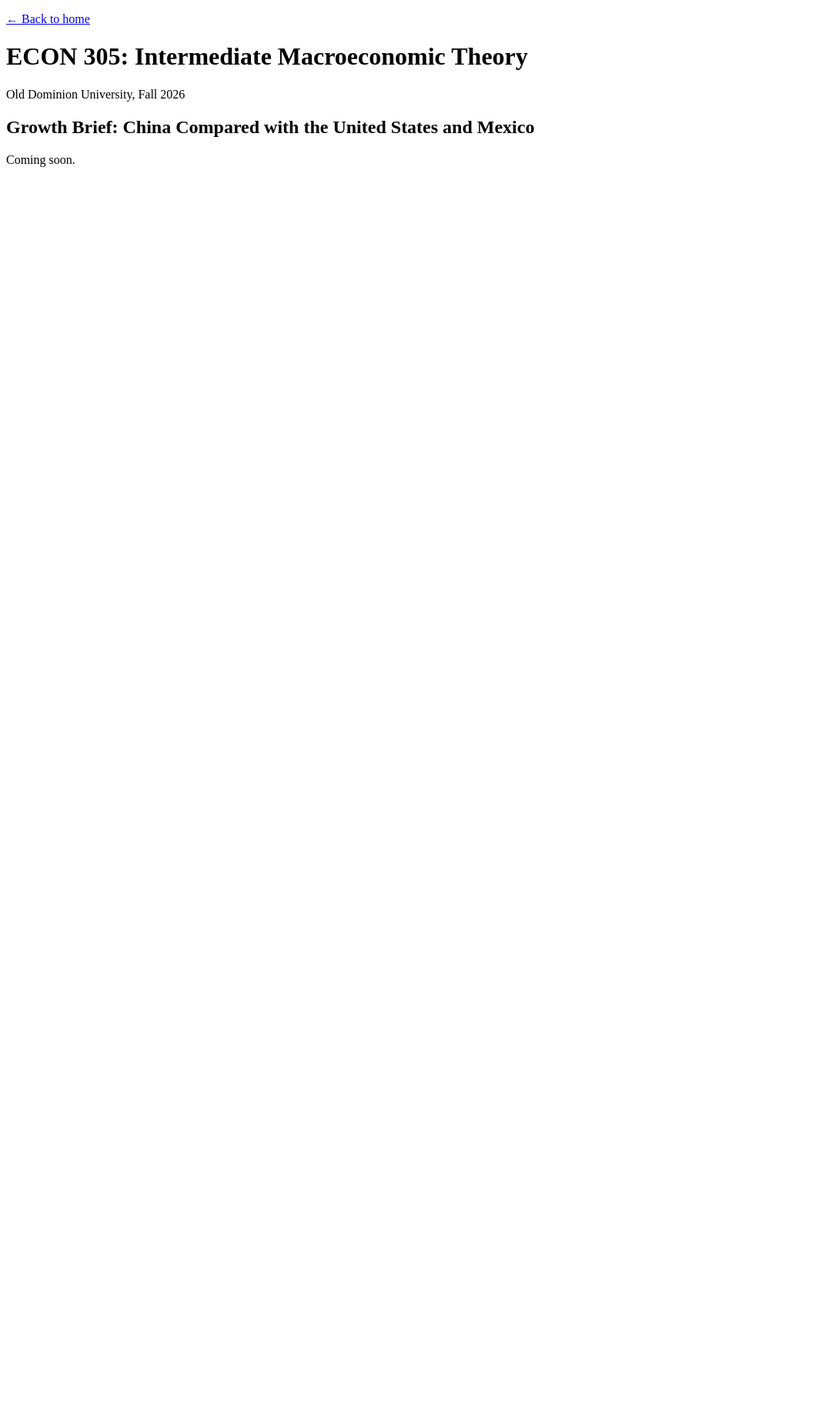
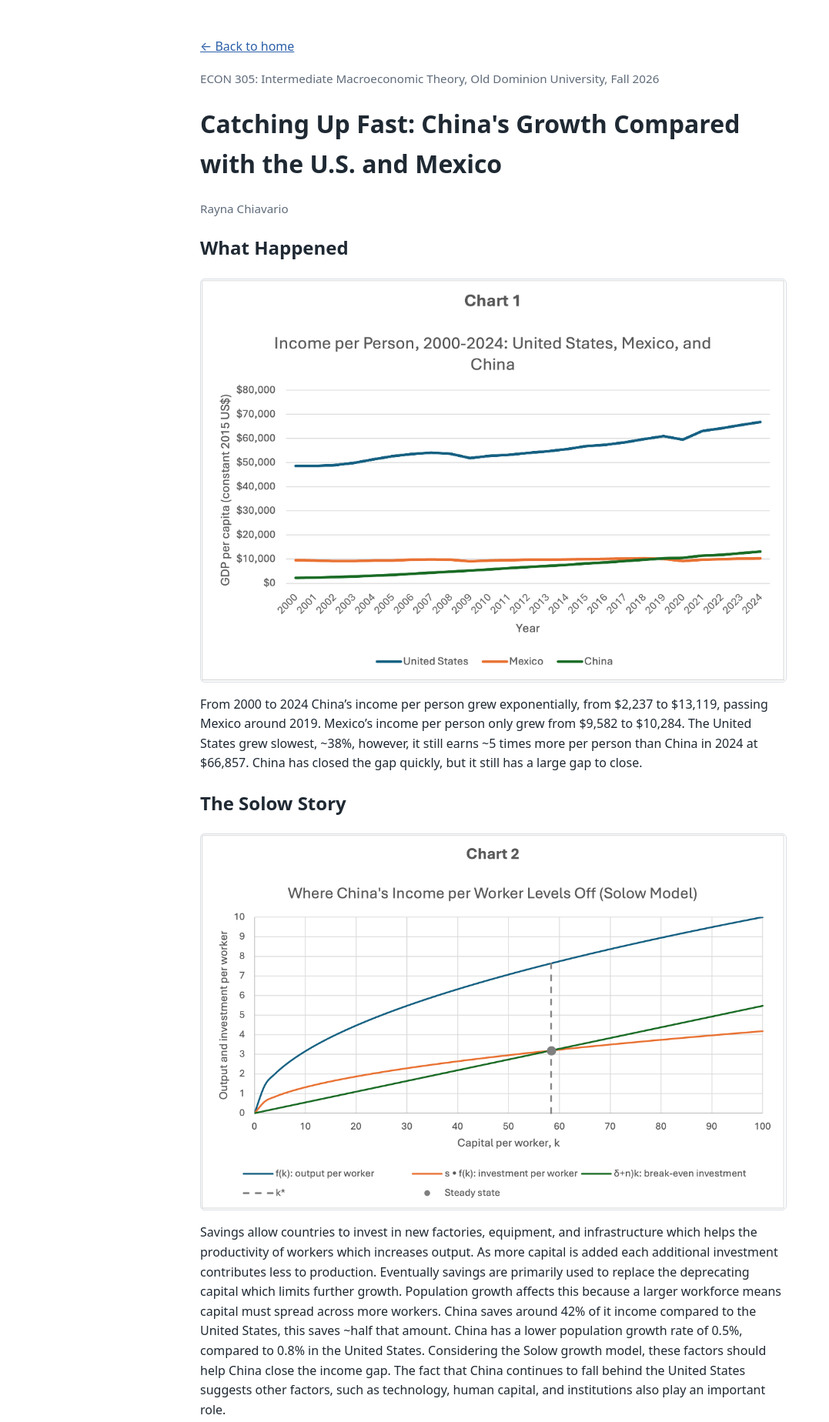
Before and after one commit to RaynaChia/e-portfolio-2027, a plain HTML site: page econ305.html in a window 1280 px wide. Shown: the top 1848 px of the page at 77% size, without its empty margins (0-1077 px from the left). Before the commit the page ends 800 px from the top, so only its background shows below. Drawn offline with Linux system fonts and the light colour scheme.

Commit message:
Revise ECON 305 growth brief content and title
Updated the title and added content on China's economic growth, including comparisons with the U.S. and Mexico, and discussed the Solow growth model and institutional factors affecting growth.

```diff
--- a/econ305.html
+++ b/econ305.html
@@ -3,15 +3,36 @@
 <head>
   <meta charset="UTF-8">
   <meta name="viewport" content="width=device-width, initial-scale=1.0">
-  <title>ECON 305 | Rayna Chiavario</title>
+  <title>ECON 305 Growth Brief | Rayna Chiavario</title>
+  <style>
+    body { font-family: system-ui, -apple-system, "Segoe UI", Roboto, sans-serif; color: #1f2933; max-width: 760px; margin: 0 auto; padding: 2rem 1.5rem; line-height: 1.6; }
+    a { color: #2b5fa8; }
+    img { max-width: 100%; display: block; margin: 1rem 0; border: 1px solid #d9dee5; border-radius: 6px; }
+    .muted { color: #5f6b7a; font-size: .95rem; }
+  </style>
 </head>
 <body>
   <p><a href="index.html">← Back to home</a></p>
+  <p class="muted">ECON 305: Intermediate Macroeconomic Theory, Old Dominion University, Fall 2026</p>
 
-  <h1>ECON 305: Intermediate Macroeconomic Theory</h1>
-  <p>Old Dominion University, Fall 2026</p>
+  <h1>Catching Up Fast: China's Growth Compared with the U.S. and Mexico</h1>
+  <p class="muted">Rayna Chiavario</p>
 
-  <h2>Growth Brief: China Compared with the United States and Mexico</h2>
-  <p>Coming soon.</p>
+  <h2>What Happened</h2>
+  <img src="chart1.png" alt="Income per person, 2000–2024: United States, Mexico, and China">
+  <p>From 2000 to 2024 China’s income per person grew exponentially, from $2,237 to $13,119, passing Mexico around 2019. Mexico’s income per person only grew from $9,582 to $10,284. The United States grew slowest, ~38%, however, it still earns ~5 times more per person than China in 2024 at $66,857. China has closed the gap quickly, but it still has a large gap to close.</p>
+
+  <h2>The Solow Story</h2>
+  <img src="solow.png" alt="Solow diagram for China">
+  <p>Savings allow countries to invest in new factories, equipment, and infrastructure which helps the productivity of workers which increases output. As more capital is added each additional investment contributes less to production. Eventually savings are primarily used to replace the deprecating capital which limits further growth. Population growth affects this because a larger workforce means capital must spread across more workers. China saves around 42% of it income compared to the United States, this saves ~half that amount. China has a lower population growth rate of 0.5%, compared to 0.8% in the United States. Considering the Solow growth model, these factors should help China close the income gap. The fact that China continues to fall behind the United States suggests other factors, such as technology, human capital, and institutions also play an important role.</p>
+
+  <h2>What the Model Leaves Out</h2>
+  <img src="institutions.png" alt="Government Effectiveness scores, 2024">
+  <p>When a government has an effective role within the economy, such as building roads, schools, enforcing contracts, and carrying out policy reliably, it lets businesses invest and us capital productively. On this measure, in 2024 the United States scores 1.30, China 0.70, and Mexico -0.19, which follows the same order as their incomes per person. Chinas score rose from -0.57 in 2002 while Mexico’s slow growth. China’s remaining gap with the United States suggests better intuitions, not just more saving, that is the key to closing it.</p>
+
+  <h2>One Policy and Its Trade-Off</h2>
+  <p>China could improve its institutions by creating a more independent court system that makes laws and regulations more consistent. This would allow businesses to have more confidence that their investments, contracts, and property are protected and encourage greater productivity instead of relying heavily on savings and investments to drive economic growth. These changes would require the government to give up some control over the economy and could face resistance from officials who benefit from the current system. </p>
+
+  <p class="muted"><strong>Sources:</strong> World Bank, World Development Indicators: GDP per capita (NY.GDP.PCAP.KD), gross capital formation (NE.GDI.TOTL.ZS), population growth (SP.POP.GROW). World Bank, Worldwide Governance Indicators: Government Effectiveness (GE.EST / GOV_WGI_GE.EST).</p>
 </body>
 </html>
```
